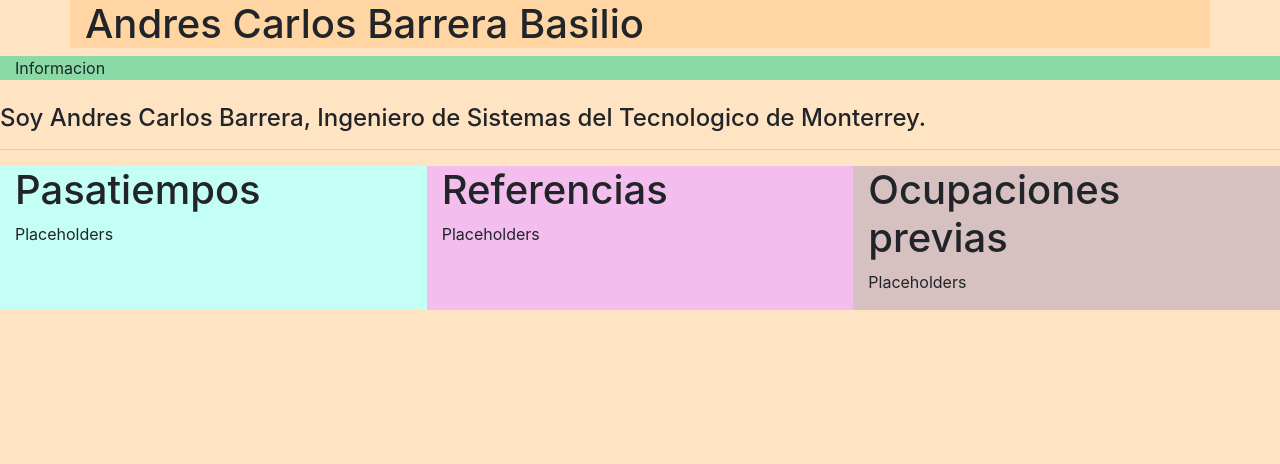
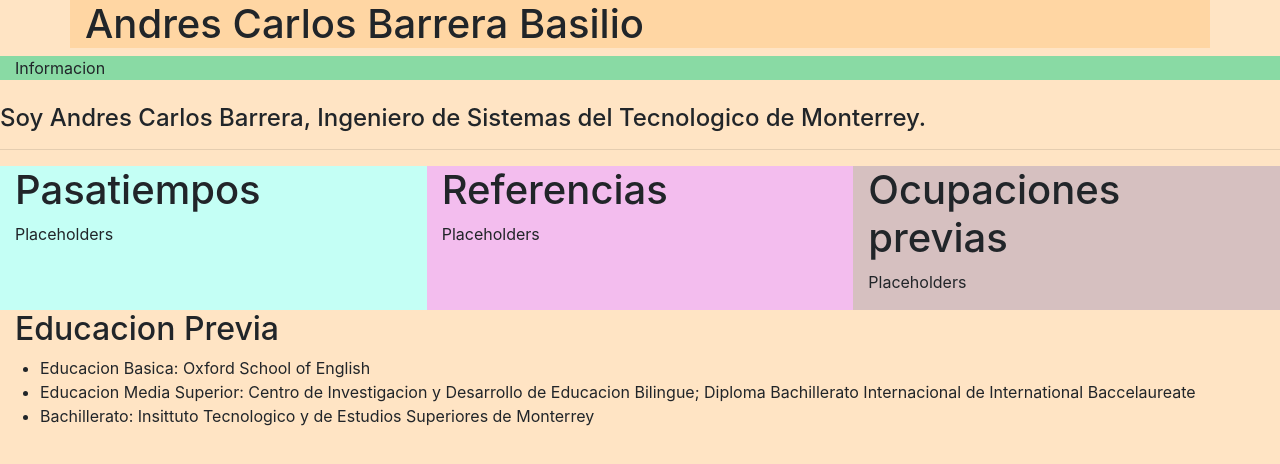
Before and after one commit to A00815749/Desarrollo-Web, a plain HTML site: page Curriculo.html in a window 1280 px wide. Drawn offline with nearby package versions, Linux system fonts and the light colour scheme.

Commit message:
Agregar Vuejs a curricula
Algo simple solo una lista, buscar como agregar imagenes y la opcion de registrarse para futuros contactos o algo asi

```diff
--- a/Curriculo.html
+++ b/Curriculo.html
@@ -10,6 +10,7 @@
 <title>Curriculum Andres Barrera</title>
 </head>
 <body style="background-color:bisque" >
+  <script src="https://cdn.jsdelivr.net/npm/vue/dist/vue.js"></script>
   <div class="container" style="background-color: rgb(255, 214, 163);">
     <h1>Andres Carlos Barrera Basilio </h1>
 </div>
@@ -36,5 +37,26 @@
       <p>Placeholders</p>
     </div>
   </div>
+  <h2>Educacion Previa</h2>
+        </div>
+        <div id="apploop">
+        <ul>
+        <li v-for="x in todos">
+        {{ x.text }}
+        </li>
+        </ul>
+        </div>
+        <script>
+        myObject = new Vue({
+            el: '#apploop',
+            data: {
+            todos: [
+                { text: 'Educacion Basica: Oxford School of English' },
+                { text: 'Educacion Media Superior: Centro de Investigacion y Desarrollo de Educacion Bilingue; Diploma Bachillerato Internacional de International Baccelaureate' },
+                { text: 'Bachillerato: Insittuto Tecnologico y de Estudios Superiores de Monterrey' }
+                ]
+            }
+        })
+        </script>
 </body>
 </html>
```
